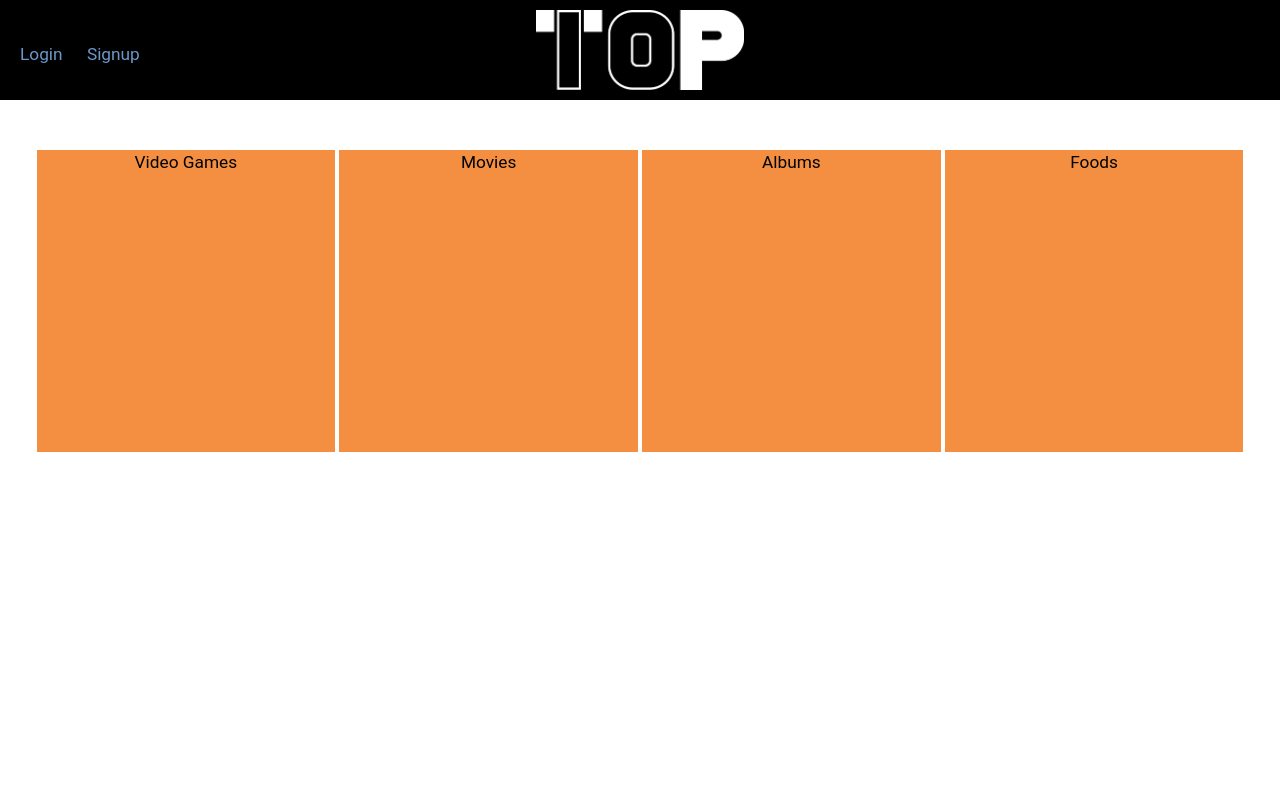
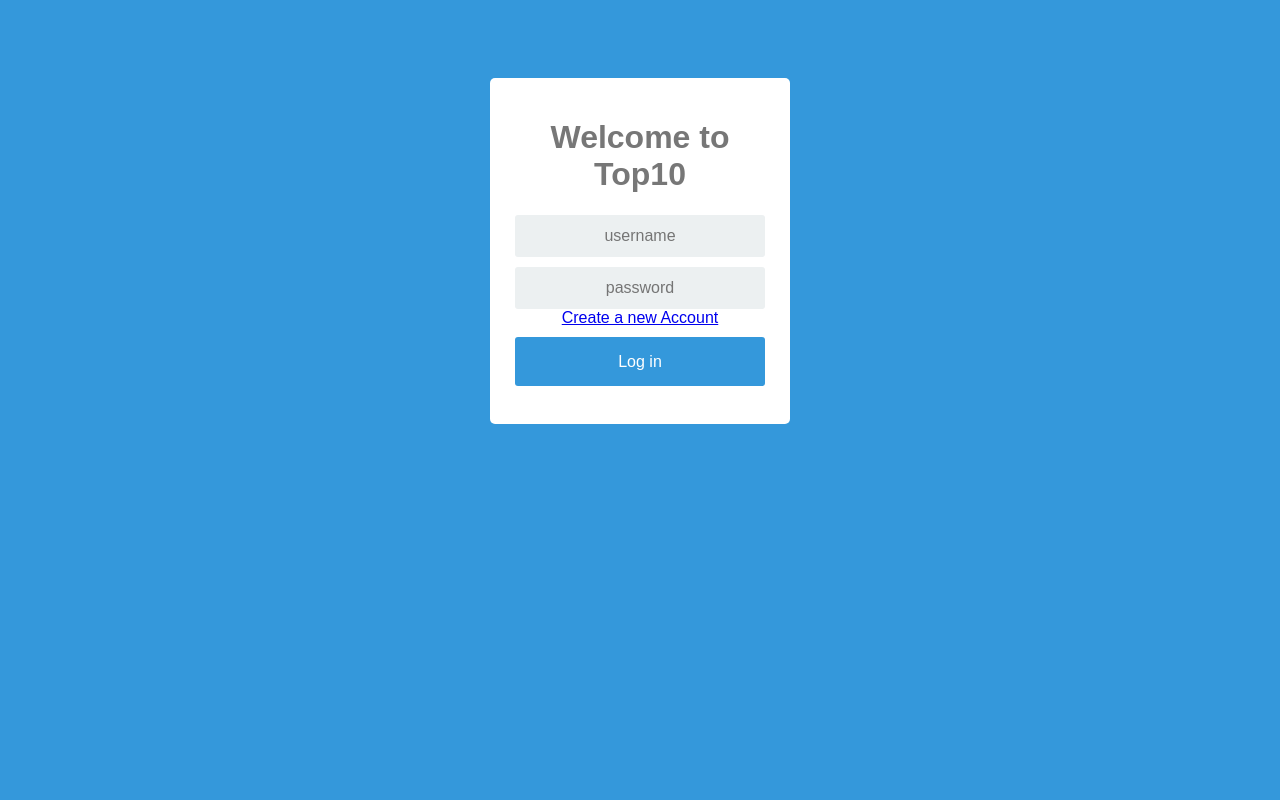
Before and after one commit to geordyp/Top10, a Flask app: page / in a window 1280 px wide. Run offline with Flask 2, Linux system fonts and the light colour scheme; some libraries are stand-ins or nearby versions; some web fonts are replaced.

Commit message:
Add user authentication

```diff
--- a/application.py
+++ b/application.py
@@ -17,6 +17,7 @@ import random
 import json
 import httplib2
 import requests
+import hashlib
 
 app = Flask(__name__)
 
@@ -29,11 +30,58 @@ session = DBSession()
 
 
 @app.route('/')
+def home():
+    if not login_session.get('logged_in'):
+        return render_template('login.html')
+    else:
+        return redirect(url_for('showHome'))
+
+
+@app.route('/login', methods=['POST'])
+def do_admin_login():
+    POST_USERNAME = str(request.form['username'])
+    POST_PASSWORD = str(request.form['password'])
+    phash = hashlib.sha256(POST_PASSWORD).hexdigest()
+    result = session.query(UserAccount).filter_by(name=POST_USERNAME, pwHash=phash).all()
+    if result:
+       login_session['logged_in'] = True
+       login_session['user_id'] = result[0].id
+    else:
+        # TODO display error
+        flash('wrong password!')
+    return home()
+
+
+@app.route("/logout")
+def logout():
+    login_session['logged_in'] = False
+    login_session['user_id'] = -1
+    return home()
+
+
+@app.route('/register',methods=['GET','POST'])
+def register():
+    if request.method == 'GET':
+        return render_template('register.html')
+    else:
+        email = request.form['email']
+        name = request.form['username']
+        password = request.form['pwd']
+        pwd = hashlib.sha256(password).hexdigest()
+        # TODO check if name is taken
+        newUser = UserAccount(name=name,email=email,pwHash=pwd)
+        session.add(newUser)
+        session.commit()
+        return redirect(url_for('home'))
+
+
 @app.route('/top10')
 def showHome():
     """ Show the home page """
     data = session.query(Category).all()
-    return render_template('homescreen.html', categories=data)
+    return render_template('homescreen.html',
+                           categories=data,
+                           logged_in=login_session.get('logged_in'))
 
 
 @app.route('/top10/category/<string:category_url>')
@@ -46,32 +94,33 @@ def showCategory(category_url):
     allListsWithItems = []
     for l in allLists:
         listItems = session.query(ListItem).filter_by(list_id=l.id).order_by(asc(ListItem.position)).all()
-        if (len(listItems) > 2):
+        if (len(listItems) > 5):
             allListsWithItems.append(listItems)
-
     return render_template('categorytable.html',
                            listsWithItems=allListsWithItems,
                            categoryTitle=listCategory.name,
-                           categoryUrl=listCategory.url)
+                           categoryUrl=listCategory.url,
+                           logged_in=login_session.get('logged_in'))
 
 
 @app.route('/top10/category/<string:category_url>/list/new')
 def newTopTenList(category_url):
     """ Create a new top ten list for the given category """
+    if not login_session.get('logged_in'):
+        return redirect(url_for('home'))
+
     # TODO 404 category not found
     listCategory = session.query(Category).filter_by(url=category_url).one()
 
-    # TODO replace user_account_id=1 with currently logged in user
-
     # check if a list in this category has already been created by this user
-    existingList = session.query(List).filter_by(category_id=listCategory.id, user_account_id=1).all()
+    existingList = session.query(List).filter_by(category_id=listCategory.id, user_account_id=login_session.get('user_id')).all()
     list_id = ""
     if (existingList):
         # if so, edit the exisiting list
         list_id = str(existingList[0].id)
     else:
         # if not, create a new list and edit
-        newTopTenList = List(user_account_id=1,
+        newTopTenList = List(user_account_id=login_session.get('user_id'),
                              category_id=listCategory.id)
         session.add(newTopTenList)
         session.commit()
@@ -84,9 +133,17 @@ def newTopTenList(category_url):
 @app.route('/top10/list/<string:list_id>/edit')
 def editTopTenList(list_id):
     """ Edit a top ten list """
+    if not login_session.get('logged_in'):
+        return redirect(url_for('home'))
+
     # TODO 404 list not found
     topTenList = session.query(List).filter_by(id=list_id).one()
     listItems = session.query(ListItem).filter_by(list_id=list_id).order_by(asc(ListItem.position)).all()
+
+    # check if the user created the list they're about to edit
+    if login_session.get('user_id') != topTenList.user_account_id:
+        return redirect(url_for('showCategory',
+                                category_url=topTenList.category.url))
 
     canAddMoreItems = False
     if (len(listItems) < 10):
@@ -96,14 +153,23 @@ def editTopTenList(list_id):
                            listItems=listItems,
                            list=topTenList,
                            canAddMoreItems=canAddMoreItems,
-                           error="")
+                           error="",
+                           logged_in=login_session.get('logged_in'))
 
 
 @app.route('/top10/list/<string:list_id>/item/new', methods=['GET', 'POST'])
 def newListItem(list_id):
     """ Create a new list item """
+    if not login_session.get('logged_in'):
+        return redirect(url_for('home'))
+
     # TODO 404 list not found
     topTenList = session.query(List).filter_by(id=list_id).one()
+
+    # check if the user created the list they're about to edit
+    if login_session.get('user_id') != topTenList.user_account_id:
+        return redirect(url_for('showCategory',
+                                category_url=topTenList.category.url))
 
     listItems = session.query(ListItem).filter_by(list_id=list_id).order_by(asc(ListItem.position)).all()
     newItemPosition = -1
@@ -114,7 +180,8 @@ def newListItem(list_id):
                                listItems=listItems,
                                list=topTenList,
                                canAddMoreItems=False,
-                               error="Can't create more than 10 items in your list")
+                               error="Can't create more than 10 items in your list",
+                               logged_in=login_session.get('logged_in'))
 
     if request.method == 'GET':
         return render_template('listItem_form.html',
@@ -124,7 +191,8 @@ def newListItem(list_id):
                                editing=False,
                                title="",
                                description="",
-                               error="")
+                               error="",
+                               logged_in=login_session.get('logged_in'))
     else:
         if request.form['title']:
             newItem = ListItem(list_id=list_id,
@@ -143,14 +211,23 @@ def newListItem(list_id):
                                    editing=False,
                                    title=request.form['title'],
                                    description=request.form['description'],
-                                   error=error)
+                                   error=error,
+                                   logged_in=login_session.get('logged_in'))
 
 
 @app.route('/top10/item/<string:listItem_id>/edit', methods=['GET', 'POST'])
 def editListItem(listItem_id):
     """ Edit a list item """
+    if not login_session.get('logged_in'):
+        return redirect(url_for('home'))
+
     # TODO 404 item not found
     editedListItem = session.query(ListItem).filter_by(id=listItem_id).one()
+
+    # check if the user created the list they're about to edit
+    if login_session.get('user_id') != editedListItem.list.user_account_id:
+        return redirect(url_for('showCategory',
+                                category_url=editedListItem.list.category.url))
 
     if request.method == 'GET':
         return render_template('listItem_form.html',
@@ -160,7 +237,8 @@ def editListItem(listItem_id):
                                editing=True,
                                title=editedListItem.title,
                                description=editedListItem.description,
-                               error="")
+                               error="",
+                               logged_in=login_session.get('logged_in'))
     else:
         if request.form['title']:
             editedListItem.title = request.form['title']
@@ -173,7 +251,8 @@ def editListItem(listItem_id):
                                    editing=True,
                                    title=request.form['title'],
                                    description=request.form['description'],
-                                   error=error)
+                                   error=error,
+                                   logged_in=login_session.get('logged_in'))
 
         editedListItem.description = request.form['description']
 
@@ -201,7 +280,8 @@ def editListItem(listItem_id):
                                            editing=True,
                                            title=request.form['title'],
                                            description=request.form['description'],
-                                           error=error)
+                                           error=error,
+                                           logged_in=login_session.get('logged_in'))
         else:
             error = "Please include a position."
             return render_template('listItem_form.html',
@@ -211,7 +291,8 @@ def editListItem(listItem_id):
                                    editing=True,
                                    title=request.form['title'],
                                    description=request.form['description'],
-                                   error=error)
+                                   error=error,
+                                   logged_in=login_session.get('logged_in'))
 
         session.add(editedListItem)
         session.commit()
@@ -221,8 +302,16 @@ def editListItem(listItem_id):
 @app.route('/top10/item/<string:listItem_id>/delete')
 def deleteListItem(listItem_id):
     """ Delete a list item """
+    if not login_session.get('logged_in'):
+        return redirect(url_for('home'))
+
     # TODO 404 not found
     deletedListItem = session.query(ListItem).filter_by(id=listItem_id).one()
+
+    # check if the user created the list they're about to edit
+    if login_session.get('user_id') != deletedListItem.list.user_account_id:
+        return redirect(url_for('showCategory',
+                                category_url=deletedListItem.list.category.url))
 
     # shift the remaining list items
     listItems = session.query(ListItem).filter_by(list_id=deletedListItem.list_id).order_by(asc(ListItem.position)).all()
@@ -235,7 +324,7 @@ def deleteListItem(listItem_id):
     return redirect(url_for('editTopTenList', list_id=deletedListItem.list_id))
 
 
-
 if __name__ == '__main__':
+    app.secret_key = 'super_duper_secret_key'
     app.debug = True
     app.run(host='0.0.0.0', port=2077)
--- /dev/null
+++ b/static/login.css
@@ -0,0 +1,78 @@
+* {
+box-sizing: border-box;
+}
+
+*:focus {
+outline: none;
+}
+body {
+font-family: Arial;
+background-color: #3498DB;
+padding: 50px;
+}
+.login {
+margin: 20px auto;
+width: 300px;
+}
+.login-screen {
+background-color: #FFF;
+padding: 20px;
+border-radius: 5px
+}
+
+.app-title {
+text-align: center;
+color: #777;
+}
+
+.login-form {
+text-align: center;
+}
+.control-group {
+margin-bottom: 10px;
+}
+
+input {
+text-align: center;
+background-color: #ECF0F1;
+border: 2px solid transparent;
+border-radius: 3px;
+font-size: 16px;
+font-weight: 200;
+padding: 10px 0;
+width: 250px;
+transition: border .5s;
+}
+
+input:focus {
+border: 2px solid #3498DB;
+box-shadow: none;
+}
+
+.btn {
+  border: 2px solid transparent;
+  background: #3498DB;
+  color: #ffffff;
+  font-size: 16px;
+  line-height: 25px;
+  padding: 10px 0;
+  text-decoration: none;
+  text-shadow: none;
+  border-radius: 3px;
+  box-shadow: none;
+  transition: 0.25s;
+  display: block;
+  width: 250px;
+  margin: 0 auto;
+}
+
+.btn:hover {
+  background-color: #2980B9;
+}
+
+.login-link {
+  font-size: 12px;
+  color: #444;
+  display: block;
+margin-top: 12px;
+}
--- a/templates/base.html
+++ b/templates/base.html
@@ -16,8 +16,12 @@
     <div class="ink-grid">
         <div class="column-group navbaritem">
                 <div class="all-33 buttongroup">
-                  <a class="heroButtons">Login</a>
-                  <a class="heroButtons">Signup</a>
+                  {% if logged_in %}
+                  <a class="heroButtons" href="{{ url_for('logout') }}">Logout</a>
+                  {% else %}
+                  <a class="heroButtons" href="{{ url_for('home') }}">Login</a>
+                  <a class="heroButtons" href="{{ url_for('register') }}">Signup</a>
+                  {% endif %}
                 </div>
                 <a href="/" class="all-33 topimage"></a>
                 <div class="all-33 buttongroup">
--- /dev/null
+++ b/templates/login.html
@@ -0,0 +1,35 @@
+<link rel="stylesheet" href="/static/login.css" type="text/css">
+{% block body %}
+{% if session['logged_in'] %}
+<p>You're logged in already!</p>
+{% else %}
+
+
+<form action="/login" method="POST">
+<div class="login">
+<div class="login-screen">
+<div class="app-title">
+<h1>Welcome to Top10</h1>
+</div>
+
+<div class="login-form">
+<div class="control-group">
+<input type="text" class="login-field" value="" placeholder="username" name="username">
+<label class="login-field-icon fui-user" for="login-name"></label>
+</div>
+
+<div class="control-group">
+<input type="password" class="login-field" value="" placeholder="password" name="password">
+<a href = "{{ url_for('register')}}">Create a new Account</a>
+<label class="login-field-icon fui-lock" for="login-pass"></label>
+</div>
+
+                <input type="submit" value="Log in" class="btn btn-primary btn-large btn-block" >
+    <br>
+</div>
+</div>
+</div>
+</form>
+
+{% endif %}
+{% endblock %}
```
Also changed, not shown: templates/categorytable.html (+6 -1 lines), templates/register.html (added, +12 -0 lines), top10.db.
